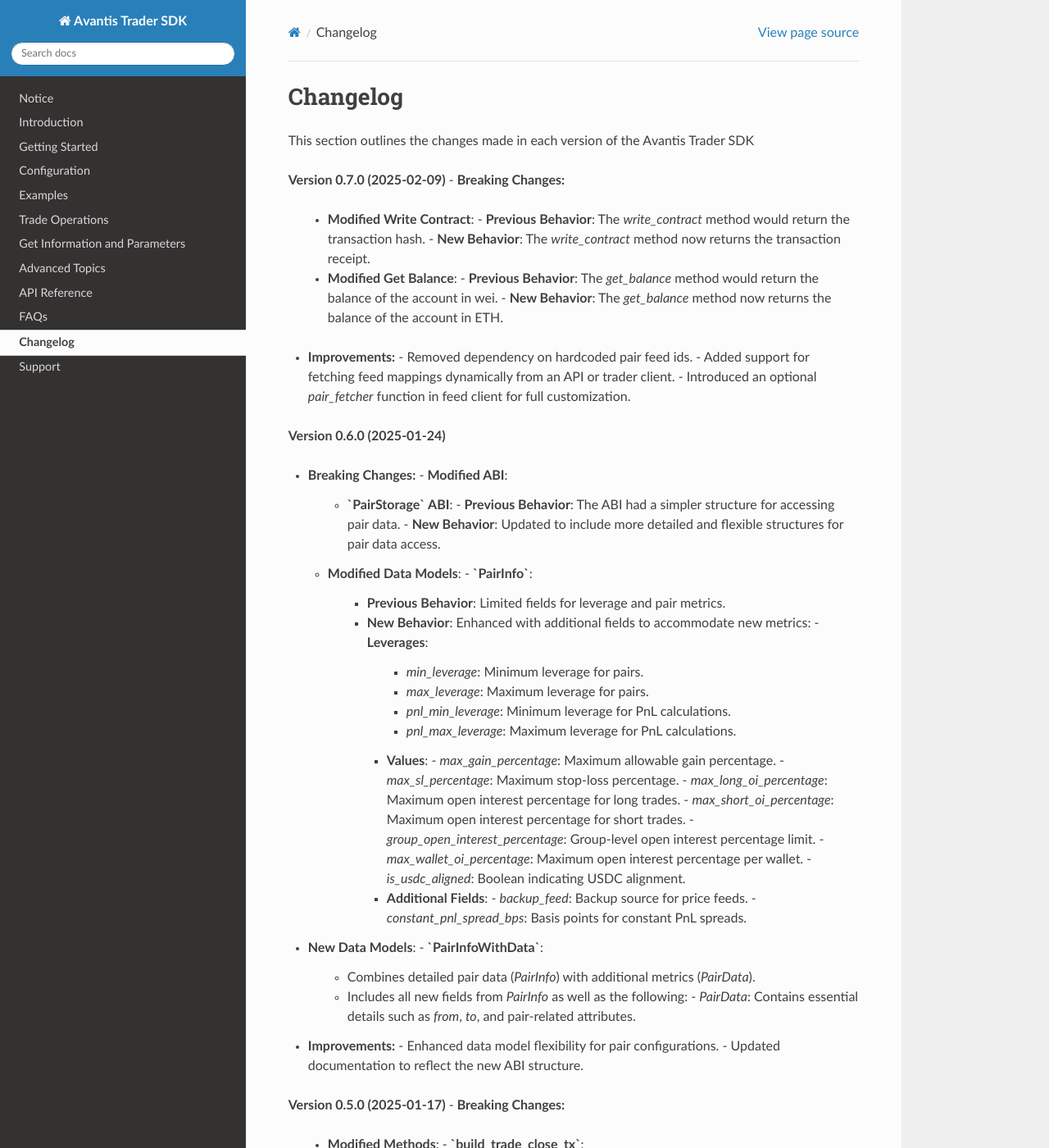
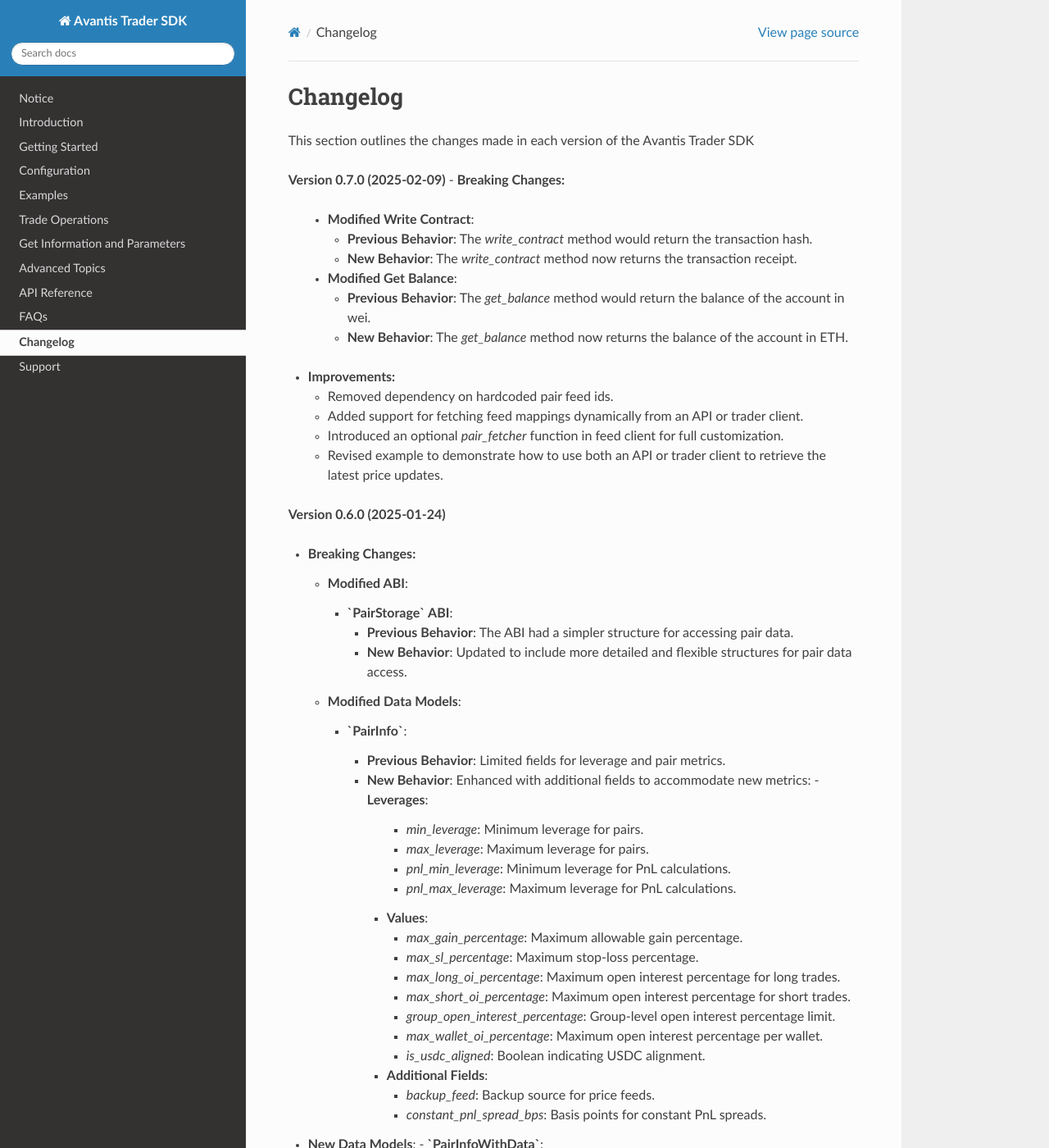
Before and after one commit to Avantis-Labs/avantis_trader_sdk, a Sphinx documentation site: the page built from docs/source/changelog.rst, in a window 1280 px wide and 1400 px high. Shown: the whole window at 82% size. Built offline with Sphinx 7.4.7 and the Read the Docs theme 3.1.0, drawn with Linux system fonts in a browser that asks for light colours; pages that are not in the unit, such as notebooks, are missing from menus.

Commit message:
changelog update

```diff
--- a/docs/source/changelog.rst
+++ b/docs/source/changelog.rst
@@ -6,28 +6,38 @@
 **Version 0.7.0 (2025-02-09)**
 - **Breaking Changes:**
   - **Modified Write Contract**:
+
     - **Previous Behavior**: The `write_contract` method would return the transaction hash.
     - **New Behavior**: The `write_contract` method now returns the transaction receipt.
 
+
   - **Modified Get Balance**:
+
     - **Previous Behavior**: The `get_balance` method would return the balance of the account in wei.
     - **New Behavior**: The `get_balance` method now returns the balance of the account in ETH.
 
 - **Improvements:**
+
   - Removed dependency on hardcoded pair feed ids.
   - Added support for fetching feed mappings dynamically from an API or trader client.
   - Introduced an optional `pair_fetcher` function in feed client for full customization.
+  - Revised example to demonstrate how to use both an API or trader client to retrieve the latest price updates.
 
 **Version 0.6.0 (2025-01-24)**
 
 - **Breaking Changes:**
+
   - **Modified ABI**:
+
     - **`PairStorage` ABI**:
+
       - **Previous Behavior**: The ABI had a simpler structure for accessing pair data.
       - **New Behavior**: Updated to include more detailed and flexible structures for pair data access.
 
   - **Modified Data Models**:
+
     - **`PairInfo`**:
+
       - **Previous Behavior**: Limited fields for leverage and pair metrics.
       - **New Behavior**: Enhanced with additional fields to accommodate new metrics:
         - **Leverages**:
@@ -37,6 +47,7 @@
           - `pnl_max_leverage`: Maximum leverage for PnL calculations.
 
         - **Values**:
+
           - `max_gain_percentage`: Maximum allowable gain percentage.
           - `max_sl_percentage`: Maximum stop-loss percentage.
           - `max_long_oi_percentage`: Maximum open interest percentage for long trades.
@@ -45,7 +56,9 @@
           - `max_wallet_oi_percentage`: Maximum open interest percentage per wallet.
           - `is_usdc_aligned`: Boolean indicating USDC alignment.
 
+
         - **Additional Fields**:
+
           - `backup_feed`: Backup source for price feeds.
           - `constant_pnl_spread_bps`: Basis points for constant PnL spreads.
 
```
